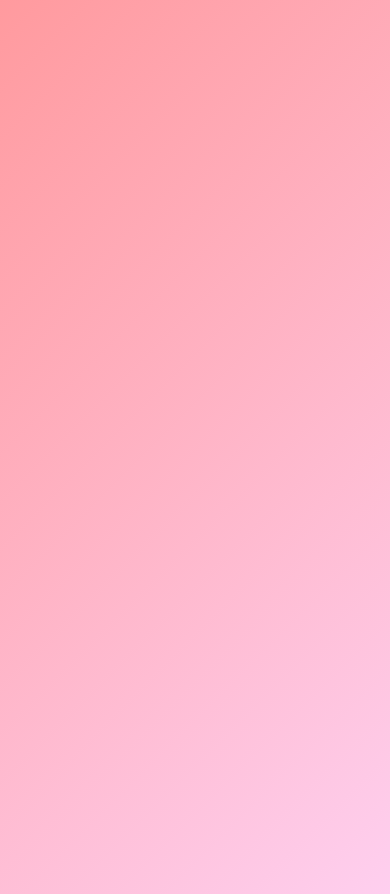
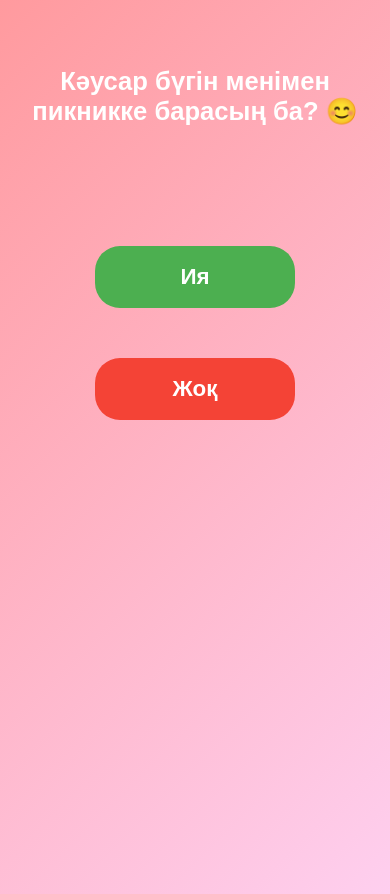
Before and after one commit to talgatovv506-alt/piknik-site, a Flask app: page / in a window 390 px wide. Run offline with Flask 3, Linux system fonts and the light colour scheme.

Commit message:
Ақ экранды түзеттім

```diff
--- a/templates/index.html
+++ b/templates/index.html
@@ -15,19 +15,23 @@
 align-items: center;
 font-family: Arial;
 padding-top: 50px;
+position: relative;
+overflow: hidden;
 }
 h1 {
 color: white;
 font-size: 2em;
 text-align: center;
-            text-shadow: 2px 2px 4px rgba(0,0,0,0.3);
 margin-bottom: 80px;
 padding: 0 20px;
+z-index: 10;
 }
 .btn-container {
 display: flex;
 gap: 40px;
 justify-content: center;
+position: relative;
+z-index: 5;
 }
 button {
 padding: 15px 40px;
@@ -38,29 +42,45 @@
 font-weight: bold;
 transition: transform 0.15s;
 }
-        #iya {
-            background: #4CAF50;
-            color: white;
+#iya { background: #4CAF50; color: white; }
+#zhok { background: #f44336; color: white; }
+@media screen and (max-width: 600px) {
+h1 { font-size: 1.6em; margin-bottom: 120px; }
+.btn-container { flex-direction: column; gap: 50px; }
+button { padding: 18px 50px; font-size: 1.4em; width: 200px; }
 }
-        #zhok {
-            background: #f44336;
-            color: white;
+</style>
+</head>
+<body>
+<h1>Кәусар бүгін менімен пикникке барасың ба? 😊</h1>
+<div class="btn-container">
+<button id="iya" onclick="window.location.href='/rakmet'">Ия</button>
+<button id="zhok">Жоқ</button>
+</div>
+<script>
+window.onload = function() {
+const zhokBtn = document.getElementById('zhok');
+const iyaBtn = document.getElementById('iya');
+let scale = 1;
+function moveButton() {
+if(window.innerWidth > 600) {
+zhokBtn.style.position = 'absolute';
+let maxX = window.innerWidth - zhokBtn.offsetWidth;
+let maxY = window.innerHeight - zhokBtn.offsetHeight;
+let x = Math.random() * maxX;
+let y = Math.random() * maxY;
+zhokBtn.style.left = x + 'px';
+zhokBtn.style.top = y + 'px';
+scale += 0.18;
+iyaBtn.style.transform = 'scale(' + scale + ')';
+if(scale > 3) {
+zhokBtn.style.display = 'none';
 }
-
-        /* ТЕЛЕФОН ҮШІН */
-        @media screen and (max-width: 600px) {
-            h1 {
-                font-size: 1.6em;
-                margin-bottom: 120px;
+zhokBtn.addEventListener('mouseover', moveButton);
+zhokBtn.addEventListener('click', function() {
+alert('Қашып құтылмайсың 😂 Ия-ны бас!');
+});
 }
-            .btn-container {
-                flex-direction: column;
-                gap: 50px;
-            }
-            button {
-                padding: 18px 50px;
-                font-size: 1.4em;
-                width: 200px;
-            }
-        }
-    </
+</script>
+</body>
+</html>
```
Lines whose indentation alone changed are shown as unchanged.
